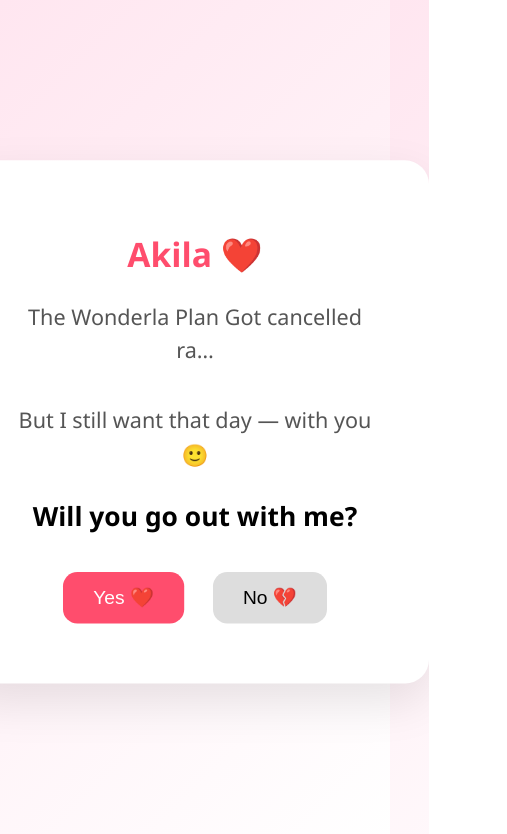
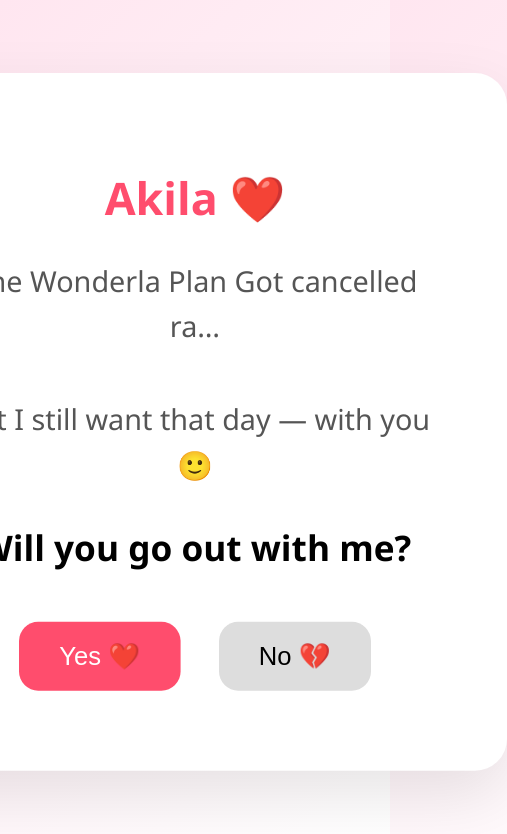
Before and after one commit to Karthik-1102/myAPP, a website: page index.html in a window 390 px wide. Shown: the whole page, 507 px wide, since content can reach past the window. Drawn offline with Linux system fonts and the light colour scheme.

Commit message:
commit 5 size

```diff
--- a/index.html
+++ b/index.html
@@ -12,7 +12,7 @@
     width: 95%;
     max-width: none;
     padding: 60px 30px; /* bigger breathing space */
-    transform: scale(1.2); /* slightly bigger */
+    transform: scale(1.6); /* slightly bigger */
   }
 
   h1 {
```
